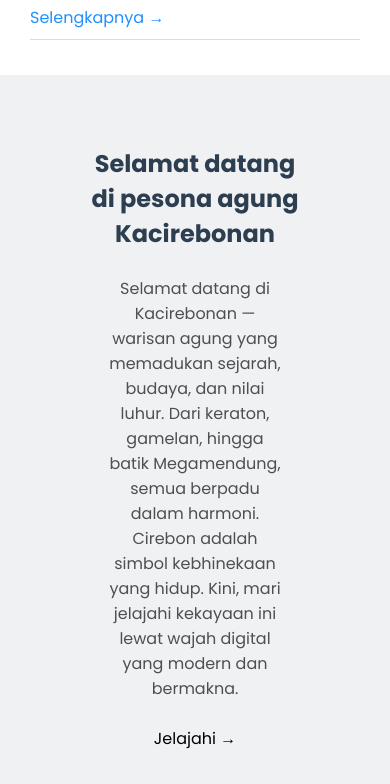
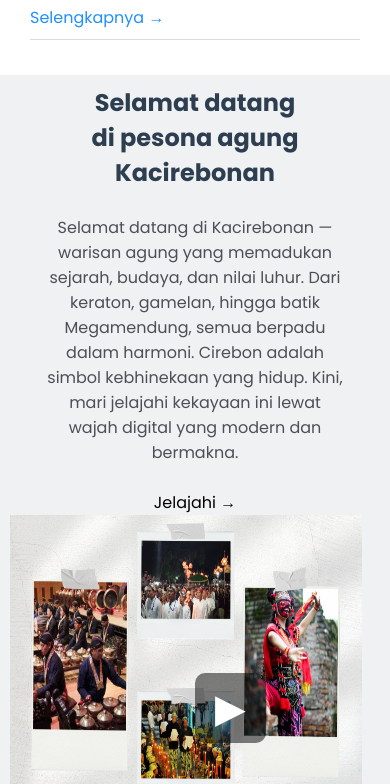
Before and after one commit to mprdyi/WEB-DESIGN-KACIREBONAN, a plain HTML site: page index.html in a window 390 px wide. Shown: the part 2226-3010 px from the top of the page. Drawn offline with Linux system fonts and the light colour scheme.

Commit message:
main.css

```diff
--- a/css/main.css
+++ b/css/main.css
@@ -1460,7 +1460,7 @@ input:focus {
    /* welcome */
 .welcome{
   display:block;
-  padding:35px;
+  padding:10px;
   //background:red;
   margin:auto;
 
@@ -1472,7 +1472,7 @@ input:focus {
   background:white;
   margin:auto;
   box-sizing:flex-box;
-  padding:36px;
+  padding:0px;
   background:#F0F1F3;
   border-radius:15px;
 }
```
